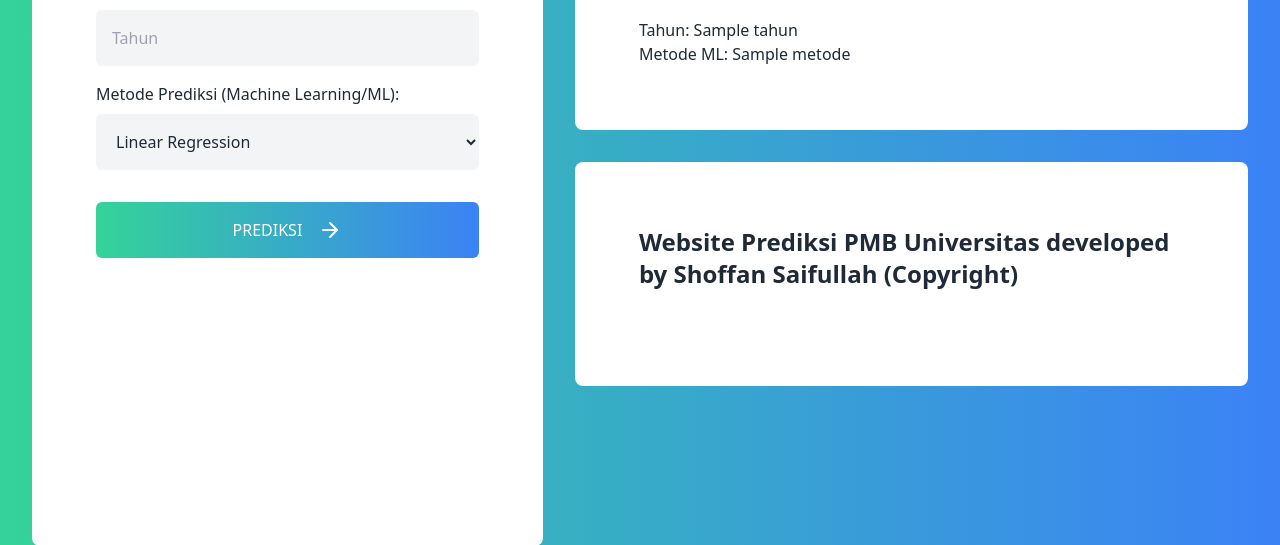
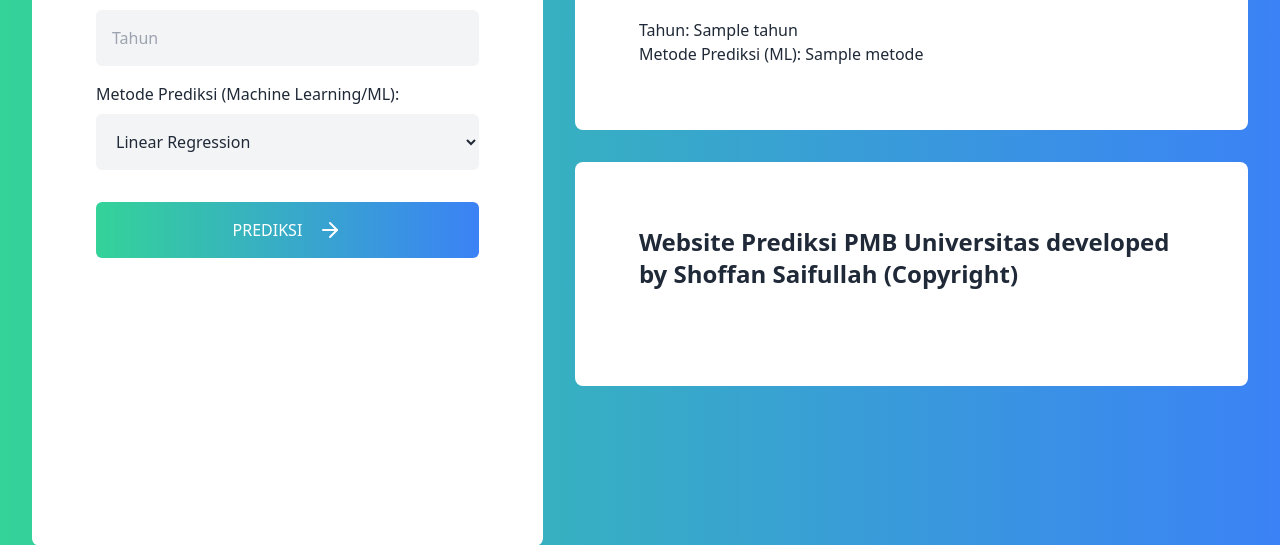
Before and after one commit to shoffan28/pmb01, a Flask app: template templates/index.html in a window 1280 px wide. Shown: the part 222-767 px from the top of the page. Run offline with Flask 2, Linux system fonts and the light colour scheme; the template is opened without the code that fills it: most values are stand-ins (such as "Sample title", 1, 10 or a date in 2020); parts of the project's set-up code (start-up, migrations or seed data) failed here and were passed over.

Commit message:
Update index.html

```diff
--- a/templates/index.html
+++ b/templates/index.html
@@ -128,7 +128,7 @@
 		    {% if (insurance_cost) != 0 %}
 		<div class="mt-8">
                     <p>Tahun: {{ Tahun }}</p>
-                    <p>Metode ML: {{ Metode }}</p>
+                    <p>Metode Prediksi (ML): {{ Metode }}</p>
 		    </div>
 <!--                {% if (insurance_cost) != 0 %}
                 <div class="mt-8">
```
